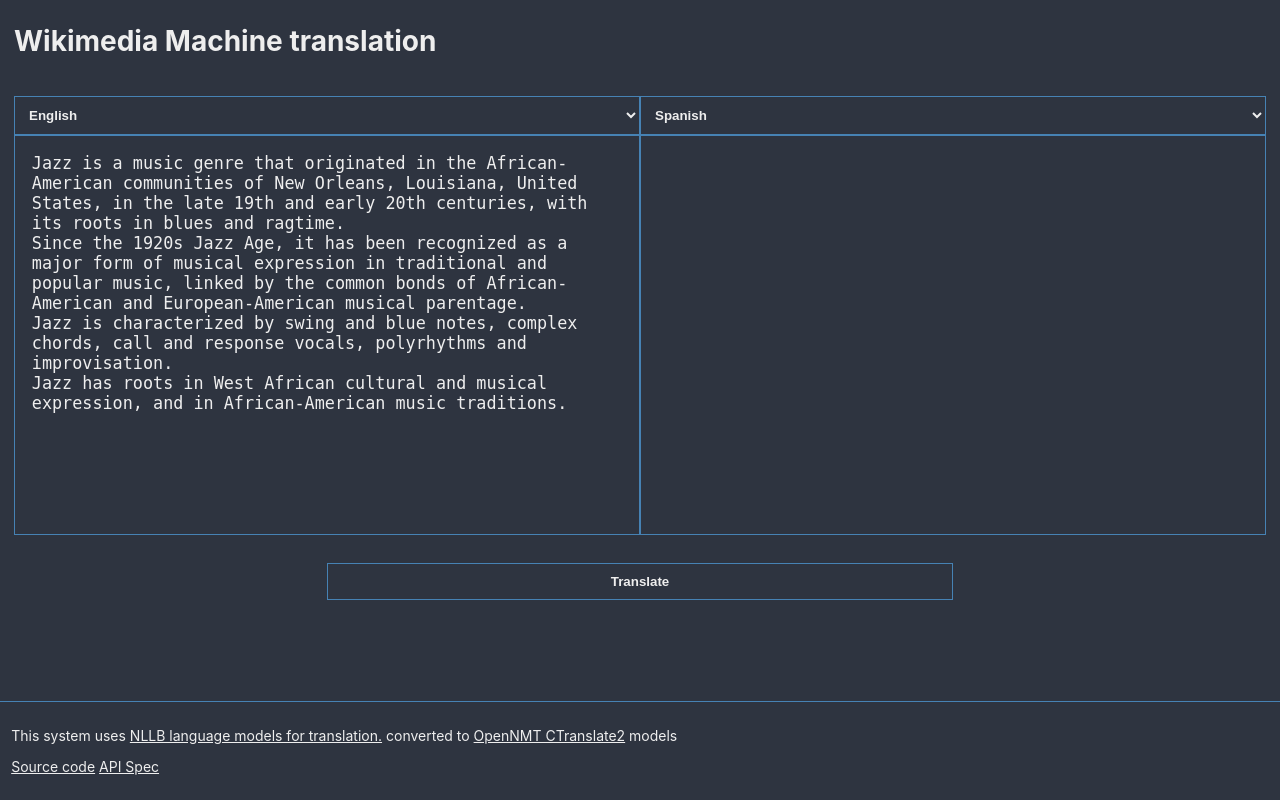
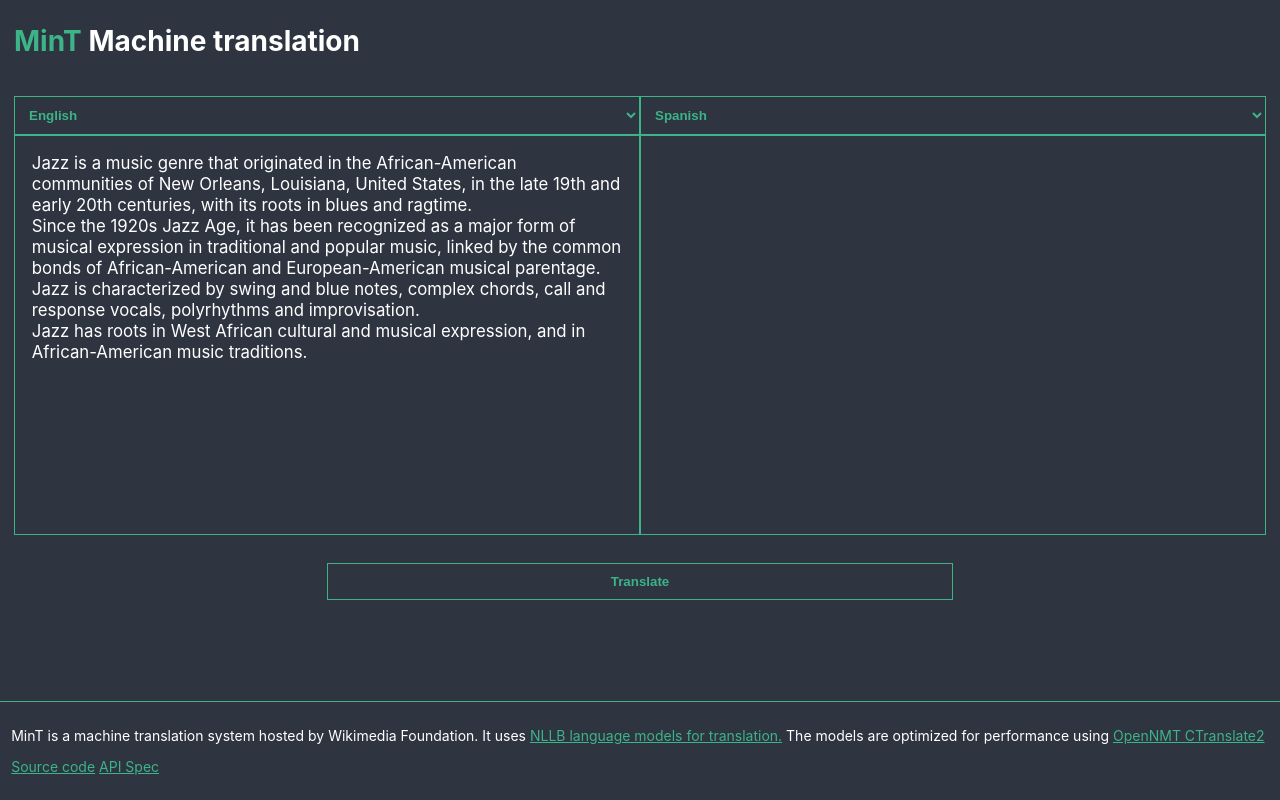
Before and after one commit to wikimedia/mediawiki-services-machinetranslation, a Flask app: page / in a window 1280 px wide. Run offline with Flask 2, Linux system fonts and the light colour scheme; parts of the project's set-up code (start-up, migrations or seed data) failed here and were passed over.

Commit message:
Name the service
Small style adjustment to use mint as primary color

Change-Id: I620770f43ab9a4779f9d7d8c7a8f2d2c0092543d

```diff
--- a/static/main.js
+++ b/static/main.js
@@ -14,7 +14,7 @@
         })
     }).then(response => response.json())
         .then(result => {
-            document.getElementById('target_content').innerText = result.translation
+            document.getElementById('target_content').textContent = result.translation
             document.getElementById('progress').style.display = "none";
             document.getElementById('status').innerText = `Translated in ${result.translationtime} seconds by ${result.model} model`
         })
@@ -50,4 +50,9 @@
                 tgt_selector.appendChild(el);
             }
         })
+
+
+        tgt_selector.addEventListener("change", function(){
+            document.getElementById('target_content').innerText = ""
+        });
 });
--- a/static/style.css
+++ b/static/style.css
@@ -1,7 +1,9 @@
 :root {
+
   --background-color: rgb(46, 52, 64);
-  --text-color: #eee;
-  --border-color: steelblue;
+  --text-color: hsl(158, 49%, 100%);
+  --border-color:hsl(158, 49%, 47%);
+  --primary-color:hsl(158, 49%, 47%);
 }
 
 html {
@@ -52,6 +54,15 @@
   padding: 10px 0;
 }
 
+.mint{
+  color: var(--primary-color);
+}
+
+textarea {
+  font-family: inherit;
+  line-height: 1.25;
+}
+
 .container {
   display: grid;
   padding: 1em;
@@ -86,13 +97,14 @@
   padding: 10px;
   font-weight: 800;
   background-color: var(--background-color);
-  color: var(--text-color);
+  color: var(--primary-color);
   border: 1px solid var(--border-color);
 }
 
 button {
   min-width: 50%;
   justify-self: center;
+  cursor: pointer;
 }
 
 progress {
--- a/templates/index.html
+++ b/templates/index.html
@@ -1,7 +1,7 @@
 <html lang="en">
 
     <head>
-        <title>Wikimedia Machine translation</title>
+        <title>MinT Machine translation</title>
         <meta charset="utf-8">
         <meta http-equiv="X-UA-Compatible" content="IE=edge">
         <meta name="viewport" content="width=device-width, initial-scale=1.0">
@@ -11,7 +11,7 @@
 
     <body>
         <header>
-            <h1>Wikimedia Machine translation</h1>
+            <h1><span class="mint">MinT</span> Machine translation</h1>
         </header>
         <main>
             <section class="container">
@@ -38,9 +38,9 @@
         </main>
 
         <footer>
-            <p>This system uses <a href="https://ai.facebook.com/research/no-language-left-behind/">NLLB language models
-                    for translation.</a> converted to <a href="https://github.com/OpenNMT/CTranslate2">OpenNMT
-                    CTranslate2</a> models</p>
+            <p>MinT is a machine translation system hosted by Wikimedia Foundation. It uses <a href="https://ai.facebook.com/research/no-language-left-behind/">NLLB language models
+                    for translation.</a> The models are optimized for performance using <a href="https://github.com/OpenNMT/CTranslate2">OpenNMT
+                    CTranslate2</a></p>
             <p>
                 <a href="https://gerrit.wikimedia.org/g/mediawiki/services/machinetranslation">Source code</a>
                 <a href="/api/spec">API Spec</a>
```
Also changed, not shown: README.md.
